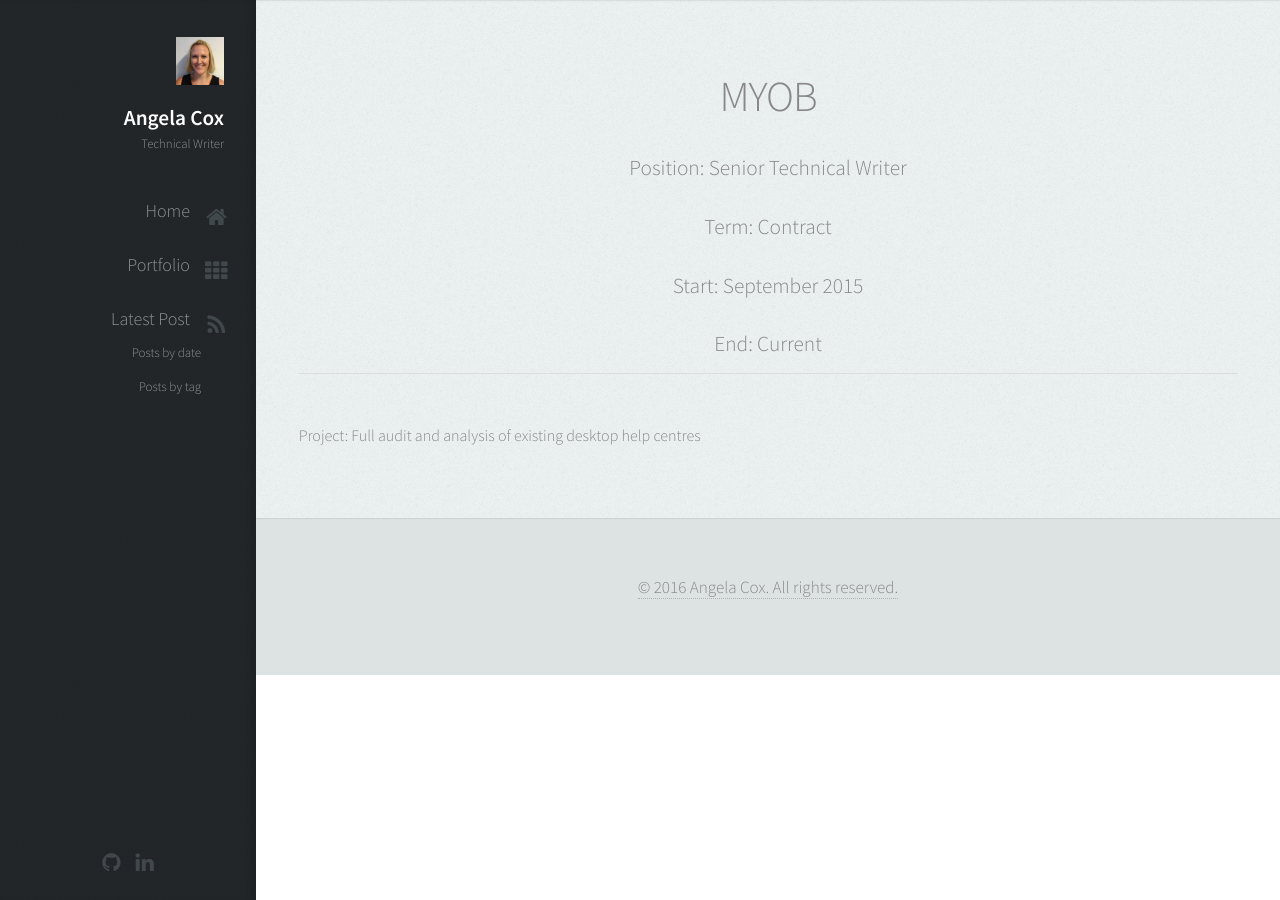
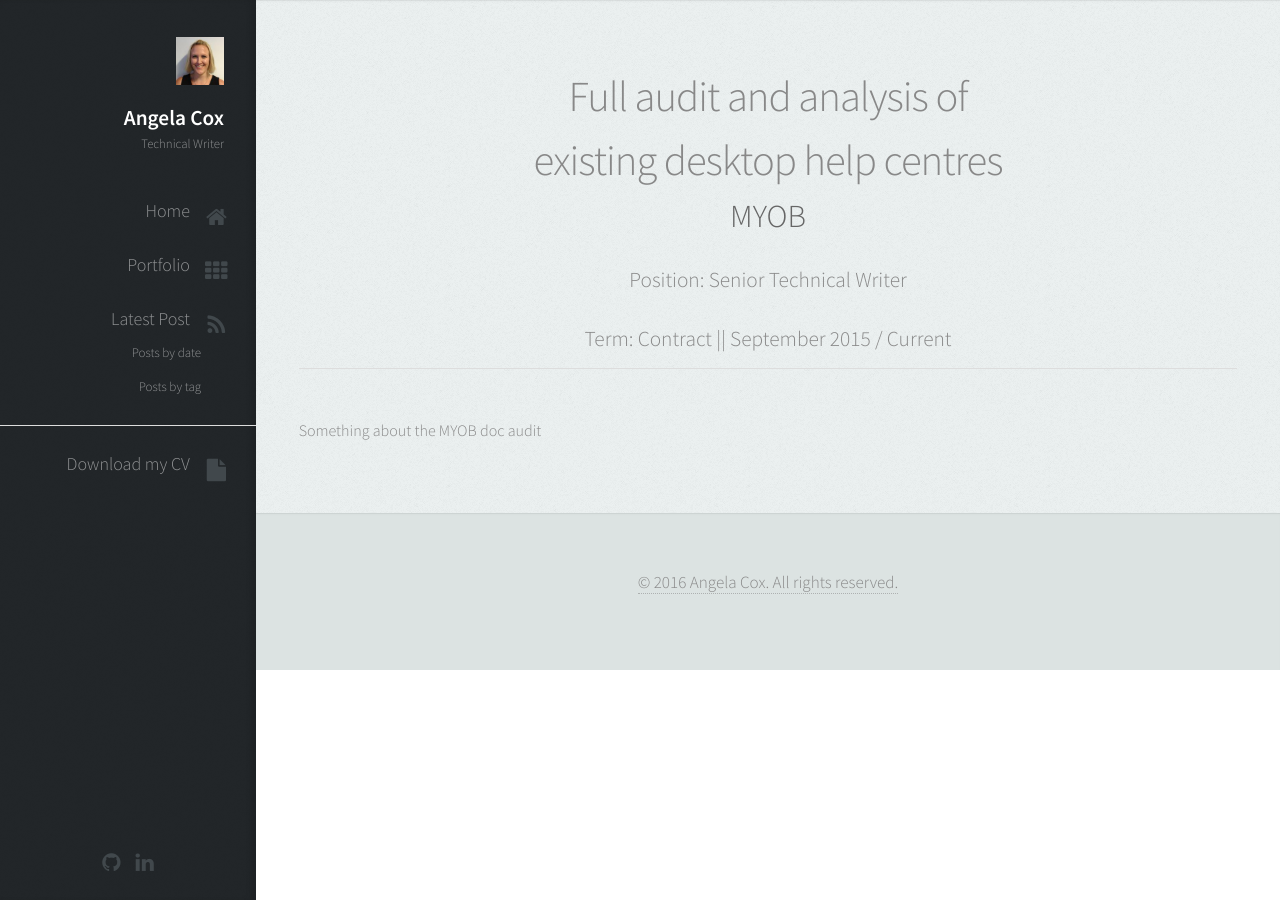
Before and after one commit to AngelaCox/UX-Portfolio, a Jekyll site: the page built from _roles/myob.md, in a window 1280 px wide. Built offline with Jekyll 4.4.1, drawn with Linux system fonts in a browser that asks for light colours.

Commit message:
Did stuff

```diff
--- a/_config.yml
+++ b/_config.yml
@@ -13,6 +13,8 @@
 
 nav_title: Angela Cox
 nav_position: Technical Writer
+# Links to the Download CV button
+cv: CVACoxMar2016.pdf
 
 # Analytics
 
--- a/_includes/header.html
+++ b/_includes/header.html
@@ -24,6 +24,8 @@
             <li><a href="{{ site.posts.first.url }}" id="about-link" class="skel-layers-ignoreHref"><span class="icon fa-rss">Latest Post</span></a></li>
             <li><a href="{{ site.url }}/posts/" id="about-link" class="skel-layers-ignoreHref"><span class="sub-nav">Posts by date</span></a></li>
             <li><a href="{{ site.url }}/tags/" id="about-link" class="skel-layers-ignoreHref"><span class="sub-nav">Posts by tag</span></a></li>
+            <hr>
+            <li><a href="{{ site.url }}/downloads/{{ site.cv }}" id="about-link" class="skel-layers-ignoreHref"><span class="icon fa-file">Download my CV</span></a></li>
           </ul>
         </nav>
 
--- a/_layouts/front.html
+++ b/_layouts/front.html
@@ -28,10 +28,9 @@
         {% for role in site.collections[0].docs %}
           <div class="4u 12u$(mobile)">
             <article class="item">
-              <a href="{{ site.url }}{{ role.url }}" class="image fit"><img src="{{ role.thumbnail }}" alt="{{ role.company }}" />
+              <a href="{{ site.url }}{{ role.url }}" class="image fit"><img src="{{ role.thumbnail }}" alt="{{ role.project }}" />
               <header>
-                <h3>{{ role.company }}</h3>
-                <p>{{ role.term }}</p>
+                <h3>{{ role.project }}</h3>
               </header>
               </a>
             </article>
--- a/_layouts/role.html
+++ b/_layouts/role.html
@@ -5,12 +5,10 @@
   <div class="container">
 
     <header id="role" class="role">
-      <h2 class="alt" style="width:50%; margin-left: auto; margin-right: auto;">{{ page.company }}</h2>
+      <h2 class="alt" style="width:50%; margin-left: auto; margin-right: auto;">{{ page.project }}</h2>
+      <h3 class="alt" style="width:50%; margin-left: auto; margin-right: auto;">{{ page.company }}</h3>
       <p class="meta">Position: {{ page.position }}</p>
-      <p class="meta">Term: {{ page.term }}</p>
-      {% if page.term_start != blank %}
-      <p class="meta">Start: {{ page.term_start }}</p>
-      <p class="meta">End: {{ page.term_end }}</p>
+      <p class="meta">Term: {{ page.term }} {% if page.term_start != blank %} || {{ page.term_start }} / {{ page.term_end }}</p>
       {% endif %}
       <hr />
     </header>
--- a/_roles/myob.md
+++ b/_roles/myob.md
@@ -6,6 +6,7 @@
 term: Contract
 term_start: September 2015
 term_end: Current
+project: Full audit and analysis of existing desktop help centres
 ---
 
-Project: Full audit and analysis of existing desktop help centres
+Something about the MYOB doc audit
```
Also changed, not shown: 1 other file.
